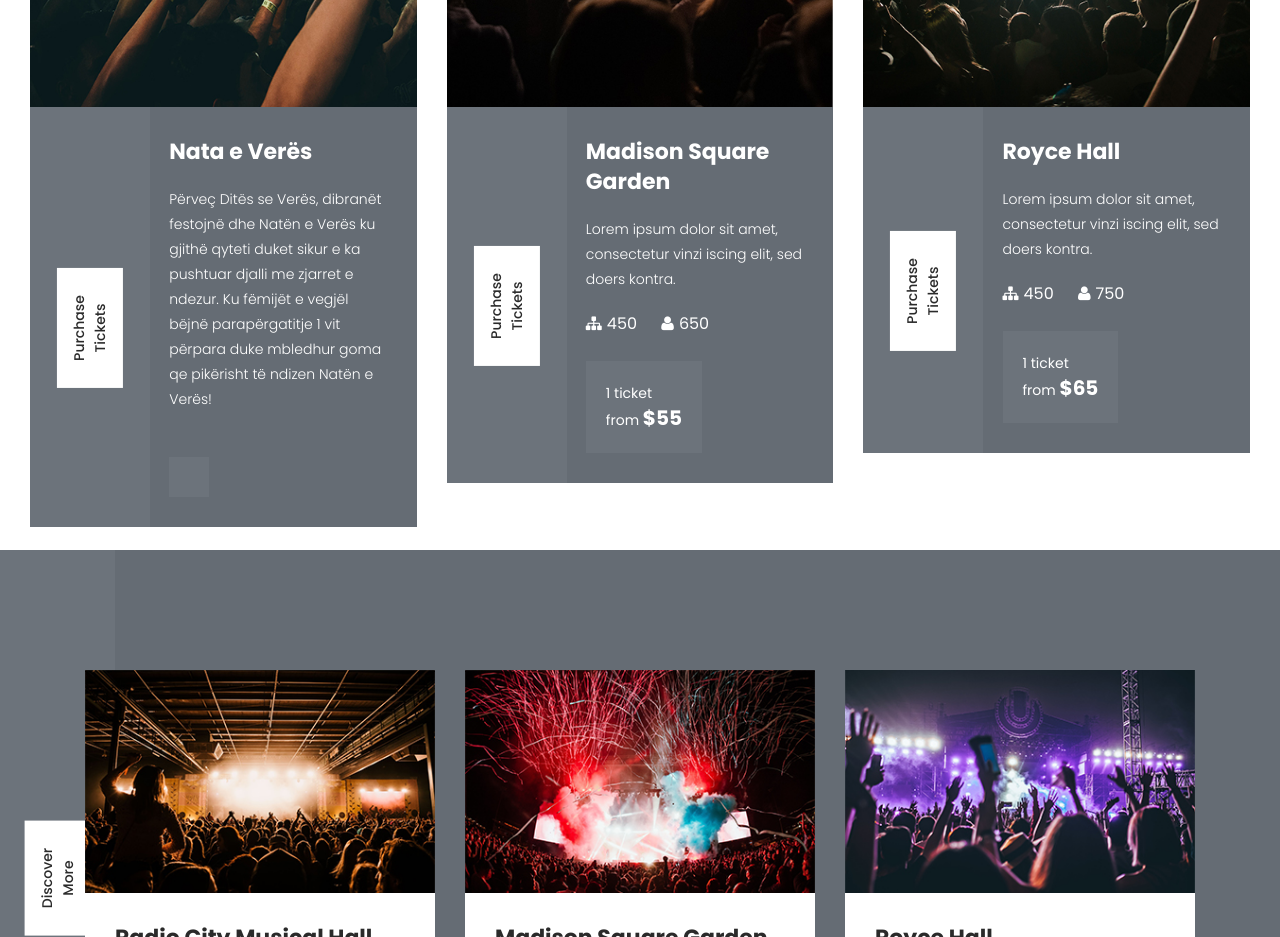
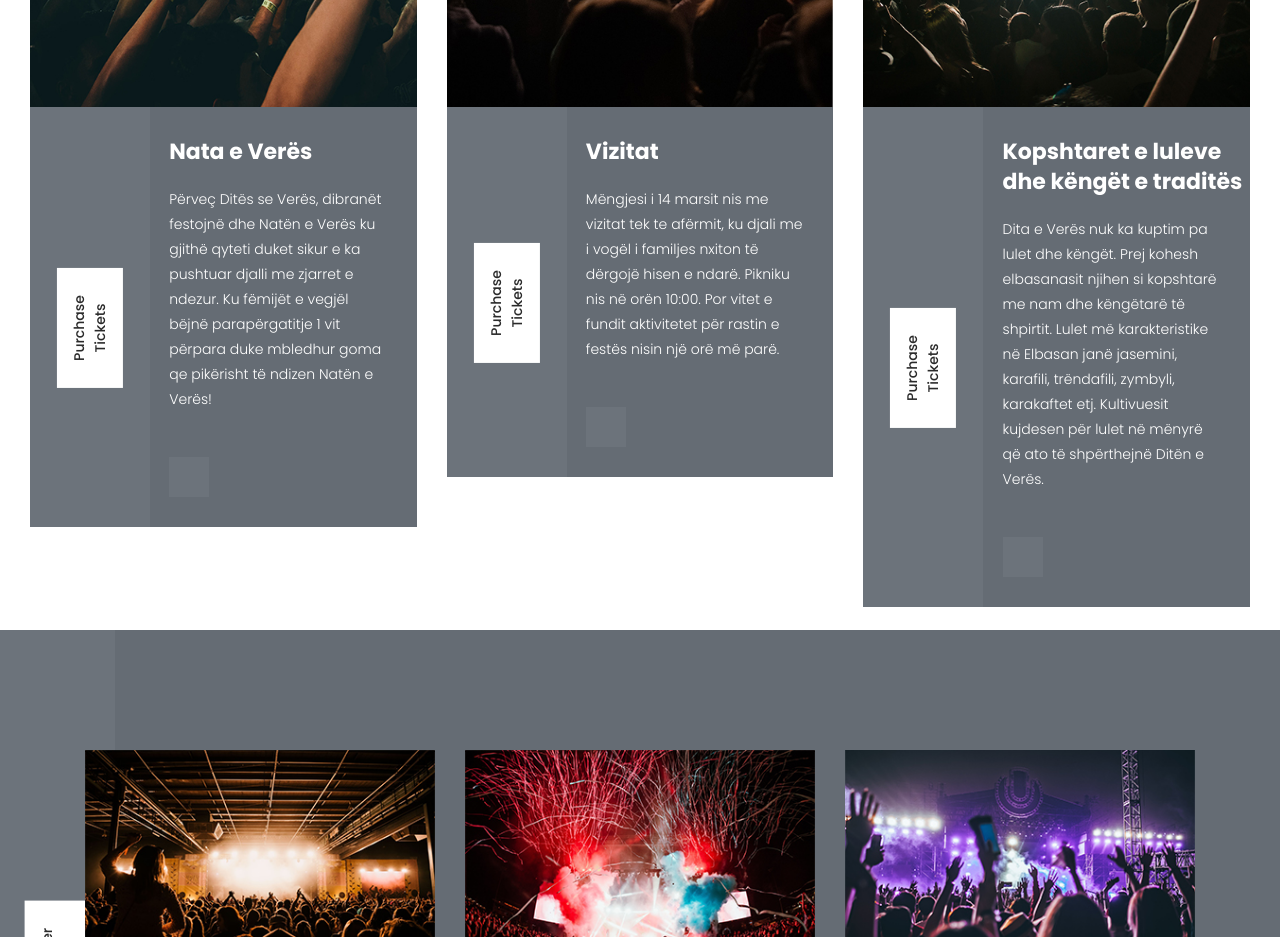
Before and after one commit to eLion0071/eLion0071, a plain HTML site: page index.html in a window 1280 px wide. Shown: the part 2320-3257 px from the top of the page. Drawn offline with Linux system fonts and the light colour scheme.

Commit message:
Update index.html

```diff
--- a/index.html
+++ b/index.html
@@ -250,14 +250,14 @@
                                 </div>
                             </div>
                             <div class="right-content">
-                                <h4>Madison Square Garden</h4>
-                                <p>Lorem ipsum dolor sit amet, consectetur vinzi iscing elit, sed doers kontra.</p>
+                                <h4>Vizitat</h4>
+                                <p>Mëngjesi i 14 marsit nis me vizitat tek te afërmit, ku djali me i vogël i familjes nxiton të dërgojë hisen e ndarë.
+                                  Pikniku nis në orën 10:00. Por vitet e fundit aktivitetet për rastin e festës nisin një orë më parë. </p>
                                 <ul>
-                                    <li><i class="fa fa-sitemap"></i>450</li>
-                                    <li><i class="fa fa-user"></i>650</li>
+
                                 </ul>
                                 <div class="price">
-                                    <span>1 ticket<br>from <em>$55</em></span>
+
                                 </div>
                             </div>
                         </div>
@@ -275,14 +275,15 @@
                                 </div>
                             </div>
                             <div class="right-content">
-                                <h4>Royce Hall</h4>
-                                <p>Lorem ipsum dolor sit amet, consectetur vinzi iscing elit, sed doers kontra.</p>
+                                <h4>Kopshtaret e luleve dhe këngët e traditës</h4>
+                                <p>Dita e Verës nuk ka kuptim pa lulet dhe këngët. Prej kohesh elbasanasit njihen si kopshtarë me nam dhe këngëtarë të shpirtit.
+                                  Lulet më karakteristike në Elbasan janë jasemini, karafili, trëndafili, zymbyli, karakaftet etj.
+                                  Kultivuesit kujdesen për lulet në mënyrë që ato të shpërthejnë Ditën e Verës. </p>
                                 <ul>
-                                    <li><i class="fa fa-sitemap"></i>450</li>
-                                    <li><i class="fa fa-user"></i>750</li>
+
                                 </ul>
                                 <div class="price">
-                                    <span>1 ticket<br>from <em>$65</em></span>
+
                                 </div>
                             </div>
                         </div>
```
